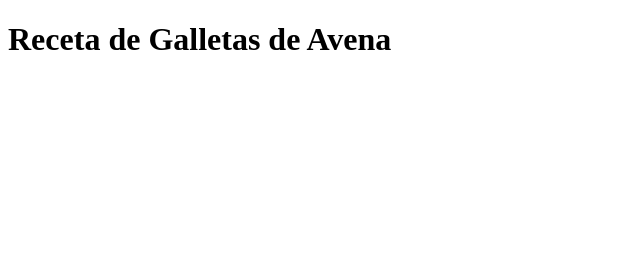
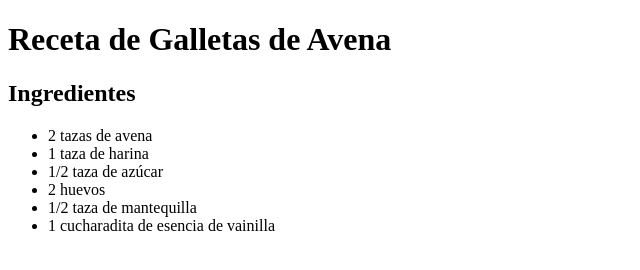
Before and after one commit to juliansantamaria0/recetas-ordenadas-y-desordenadas-, a plain HTML site: page index.html in a window 1280 px wide. Shown: the whole page, without its empty margins (0-640 px from the left). Drawn offline with Linux system fonts and the light colour scheme.

Commit message:
feat: :sparkles: Ingredientes (lista desordenada `<ul>`)
Aquí el orden no importa, por eso se usa una lista desordenada.

```diff
--- a/index.html
+++ b/index.html
@@ -6,5 +6,14 @@
 </head>
 <body>
   <h1>Receta de Galletas de Avena</h1>
+  <h2>Ingredientes</h2>
+<ul>
+  <li>2 tazas de avena</li>
+  <li>1 taza de harina</li>
+  <li>1/2 taza de azúcar</li>
+  <li>2 huevos</li>
+  <li>1/2 taza de mantequilla</li>
+  <li>1 cucharadita de esencia de vainilla</li>
+</ul>
 </body>
 </html>
```
